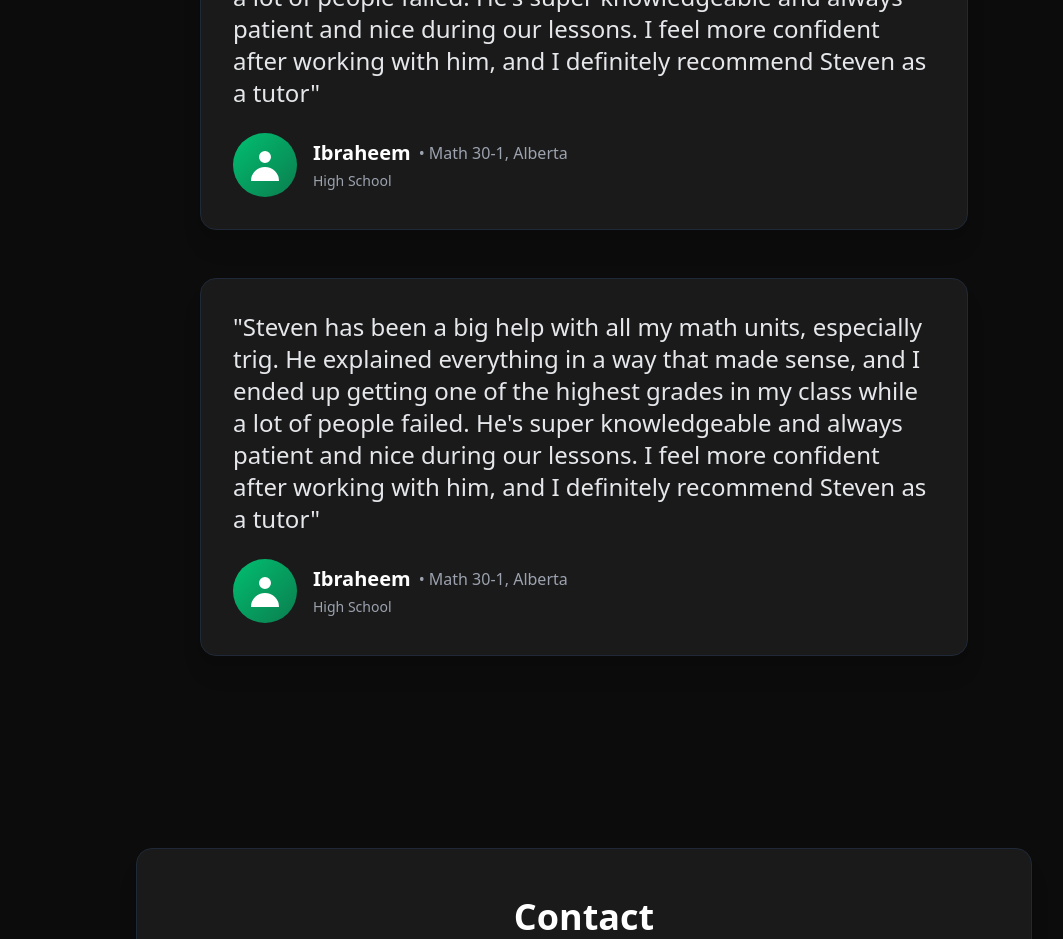
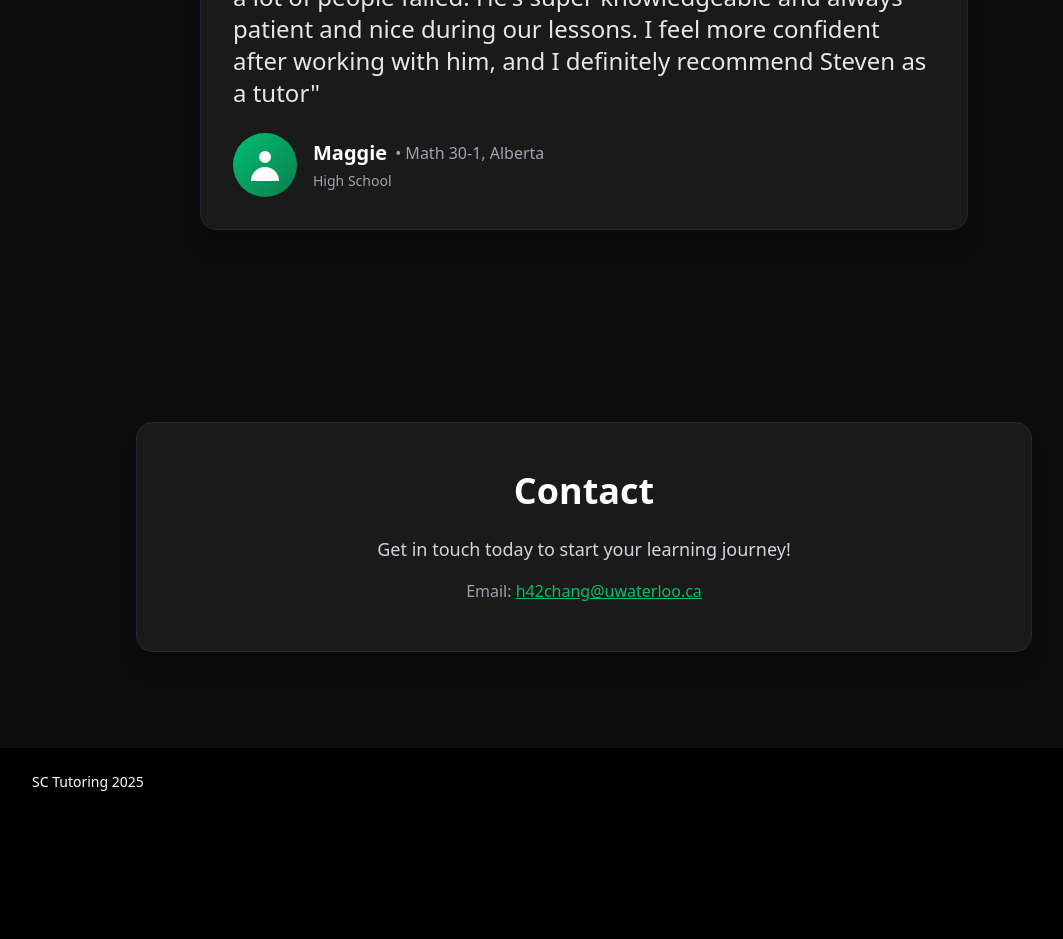
Before and after one commit to steeeve/TutorSite, a React (Create React App) app: page / in a window 1280 px wide. Shown: the part 2040-2979 px from the top of the page, without its empty margins (56-1119 px from the left). After the commit the page ends 2856 px from the top, so only its background shows below. Built offline with nearby package versions, Linux system fonts and the light colour scheme.

Commit message:
Fixing reviews

```diff
--- a/src/Components/ReviewsSection/index.js
+++ b/src/Components/ReviewsSection/index.js
@@ -119,48 +119,7 @@ const ReviewsSection = () => {
                             {/* Customer Details */}
                             <div className="flex-1">
                                 <div className="flex flex-col sm:flex-row sm:items-center sm:gap-2">
-                                    <h3 className="text-xl font-semibold text-white">Ibraheem</h3>
-                                    <span className="text-gray-400 text-sm sm:text-base">
-                                        • Math 30-1, Alberta
-                                    </span>
-                                </div>
-                                <p className="text-gray-400 text-sm mt-1">
-                                    High School
-                                </p>
-                            </div>
-                        </div>
-                    </div>
-                </div>
-
-
-                {/* Maggie's review */}
-                <div className="grid gap-8 md:grid-cols-1 lg:grid-cols-1 max-w-3xl mx-auto mt-12">
-                    {/* Review Card */}
-                    <div className="bg-[#1a1a1a] rounded-2xl border border-gray-800 p-8 shadow-xl">
-                        {/* Review Text */}
-                        <div className="mb-6">
-                            <p className="text-2xl text-gray-200 mb-4">
-                                "Steven has been a big help with all my math units, especially trig. He explained everything in a way that made sense, and I ended up getting one of the highest grades in my class while a lot of people failed. He's super knowledgeable and always patient and nice during our lessons. I feel more confident after working with him, and I definitely recommend Steven as a tutor"
-                            </p>
-                        </div>
-
-                        {/* Customer Info */}
-                        <div className="flex items-center gap-4">
-                            {/* Profile Picture */}
-                            <div className="w-16 h-16 rounded-full bg-gradient-to-br from-[#01BF71] to-[#01BF71]/60 flex items-center justify-center flex-shrink-0">
-                                <svg
-                                    className="w-10 h-10 text-white"
-                                    fill="currentColor"
-                                    viewBox="0 0 20 20"
-                                >
-                                    <path fillRule="evenodd" d="M10 9a3 3 0 100-6 3 3 0 000 6zm-7 9a7 7 0 1114 0H3z" clipRule="evenodd" />
-                                </svg>
-                            </div>
-
-                            {/* Customer Details */}
-                            <div className="flex-1">
-                                <div className="flex flex-col sm:flex-row sm:items-center sm:gap-2">
-                                    <h3 className="text-xl font-semibold text-white">Ibraheem</h3>
+                                    <h3 className="text-xl font-semibold text-white">Maggie</h3>
                                     <span className="text-gray-400 text-sm sm:text-base">
                                         • Math 30-1, Alberta
                                     </span>
```
